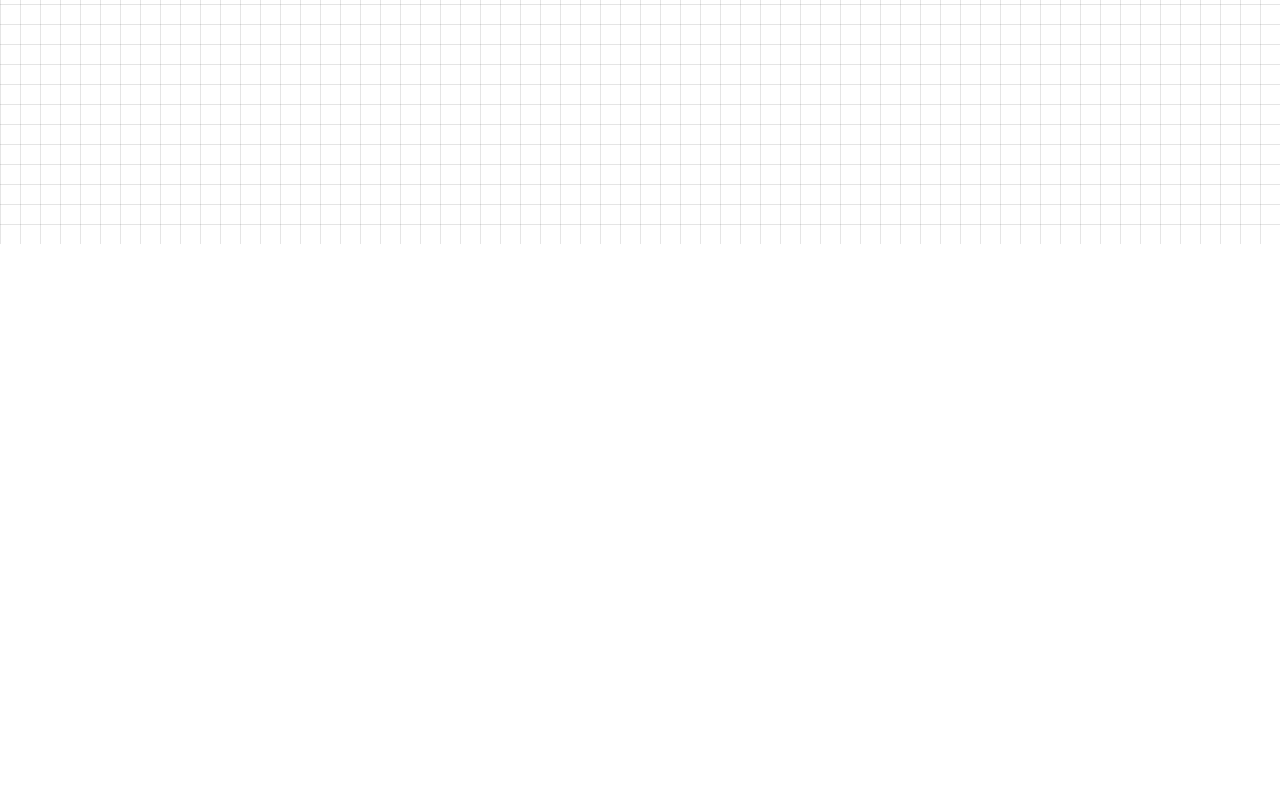
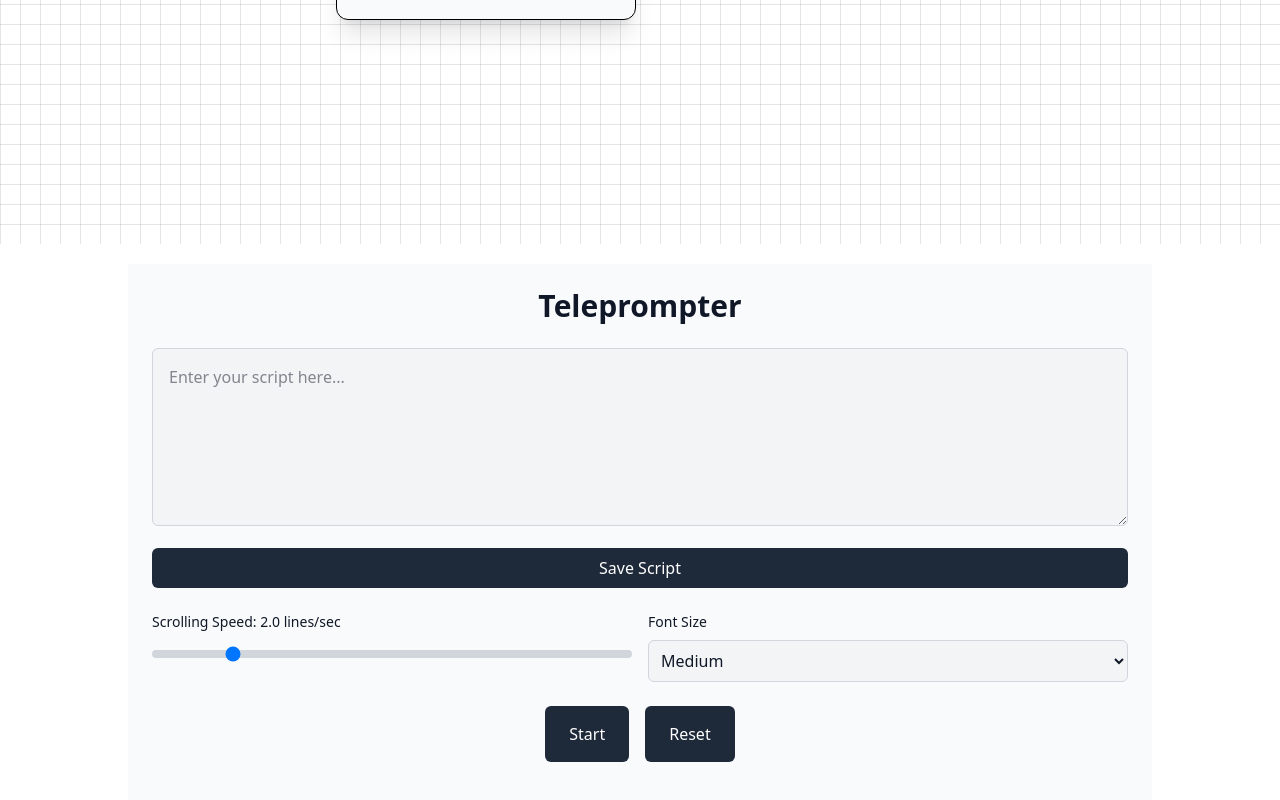
Before and after one commit to crucie/kshimate.me, a React (Vite) app: page / in a window 1280 px wide. Shown: the part 556-1356 px from the top of the page. Before the commit the page ends 950 px from the top, so only its background shows below. Built offline with nearby package versions, Linux system fonts and the light colour scheme.

Commit message:
added a new Scrap-Teleprompter

```diff
--- a/package.json
+++ b/package.json
@@ -18,6 +18,7 @@
     "react-redux": "^9.2.0",
     "react-router": "^7.6.0",
     "react-router-dom": "^7.6.0",
+    "shadcn": "^2.5.0",
     "tailwindcss": "^4.1.6"
   },
   "devDependencies": {
--- /dev/null
+++ b/src/Components/Cards/Card.jsx
@@ -0,0 +1,11 @@
+import React from 'react'
+
+function Card() {
+  return (
+    <div className='w-full h-full'>
+
+    </div>
+  )
+}
+
+export default Card
--- a/src/Components/Cards/UserCard.jsx
+++ b/src/Components/Cards/UserCard.jsx
@@ -5,7 +5,7 @@ const UserCard = ({Title, Description, Image, Tags}) => {
 
 
   return (
-    <div className='flex flex-col p-4 items-center w-[300px] rounded-xl h-full aspect-[3/4] border-1 shadow-md transition-300 bg-gray-50 hover:scale-102 m-4'>
+    <div className='flex flex-col p-4 items-center w-[300px] rounded-xl h-full aspect-[3/4] border-1 shadow-xl transition-300 bg-gray-50 hover:scale-102 m-4'>
         <div className='h-2/3 w-full bg-gray-50 border-2 border-dashed my-2'>
           {Image && <img src={Image} alt={Title} className='h-full w-full object-cover rounded-md'/>}
         </div>
--- a/src/Components/Quirky/Draggable.jsx
+++ b/src/Components/Quirky/Draggable.jsx
@@ -5,6 +5,7 @@ export default function Draggable({
   allowDragOnlyWhenScrolled = false,
   initialPosition = null,
   dragHandleClassName = null,
+  posX = 0 , posY = 0
 }) {
   // Container reference to track the element
   const containerRef = useRef(null);
@@ -13,7 +14,7 @@ export default function Draggable({
   const [dragging, setDragging] = useState(false);
 
   // Position state - only updated when drag ends for smoother operation
-  const [position, setPosition] = useState({ x: 0, y: 0 });
+  const [position, setPosition] = useState({ x : posX, y : posY });
 
   // Use refs for real-time position tracking during drag
   const currentPosition = useRef({ x: 0, y: 0 });
--- a/src/Pages/Home/Home.jsx
+++ b/src/Pages/Home/Home.jsx
@@ -3,19 +3,28 @@ import Header from '../../Components/Header/Header'
 import UserCard from '../../Components/Cards/UserCard'
 import Draggable from '../../Components/Quirky/Draggable'
 import Nav from '../../Components/Navigation/Nav'
+import Card from '../../Components/Cards/Card'
+import WebPrompter from '../Projects/Scraps/DoNothing/Teleprompter/WebPrompter'
 
 function Home() {
+  const posX = window.innerWidth/4
+  const posY = window.innerWidth/8
+
   return (
     <div className='w-full flex justify-center'>
-      <Draggable>
+      <Draggable posX={posX} posY={posY}>
           <UserCard
             Title="AMAY MISHRA"
             Description="A silly guy on screen. Try dragging this card >.<"
             Image="https://res.cloudinary.com/dewuod6wo/image/upload/v1747423300/imposter_1_ueyksb.png"
           />
+      </Draggable>
+      <Draggable posX={posX+500} posY={posY+200}>
 
       </Draggable>
-
+      <div className=' w-full mt-200'>
+          <WebPrompter/>
+      </div>
     </div>
   )
 }
--- /dev/null
+++ b/src/Pages/Projects/Scraps/DoNothing/Teleprompter/WebPrompter.jsx
@@ -0,0 +1,185 @@
+import { useState, useEffect, useRef } from 'react';
+
+export default function Teleprompter() {
+  // Theme toggle
+  const [darkMode, setDarkMode] = useState(false);
+  const [text, setText] = useState('');
+  const [savedText, setSavedText] = useState('');
+  const [isPlaying, setIsPlaying] = useState(false);
+  const [speed, setSpeed] = useState(2); // Words per second
+  const [position, setPosition] = useState(0);
+  const [fontSize, setFontSize] = useState('text-2xl');
+  const prompterRef = useRef(null);
+  const containerRef = useRef(null);
+
+  // Handle text change in the textarea
+  const handleTextChange = (e) => {
+    setText(e.target.value);
+  };
+
+  // Save the text to be displayed in the teleprompter
+  const handleSave = () => {
+    setSavedText(text);
+    setPosition(0);
+  };
+
+  // Toggle play/pause state
+  const togglePlay = () => {
+    setIsPlaying(!isPlaying);
+  };
+
+  // Reset position to the top
+  const handleReset = () => {
+    setPosition(0);
+    setIsPlaying(false);
+  };
+
+  // Handle font size change
+  const handleFontSizeChange = (e) => {
+    setFontSize(e.target.value);
+  };
+
+  // Handle speed change
+  const handleSpeedChange = (e) => {
+    setSpeed(parseFloat(e.target.value));
+  };
+
+  // Auto-scroll effect when playing
+  useEffect(() => {
+    let animationId;
+
+    if (isPlaying && prompterRef.current && containerRef.current) {
+      const animate = () => {
+        setPosition(prev => {
+          const newPosition = prev + speed * 0.05;
+
+          // Stop at the end
+          if (prompterRef.current &&
+              newPosition > prompterRef.current.scrollHeight - containerRef.current.clientHeight) {
+            setIsPlaying(false);
+            return prev;
+          }
+
+          return newPosition;
+        });
+
+        animationId = requestAnimationFrame(animate);
+      };
+
+      animationId = requestAnimationFrame(animate);
+    }
+
+    return () => {
+      if (animationId) {
+        cancelAnimationFrame(animationId);
+      }
+    };
+  }, [isPlaying, speed]);
+
+  // Update scroll position
+  useEffect(() => {
+    if (containerRef.current) {
+      containerRef.current.scrollTop = position;
+    }
+  }, [position]);
+
+  // Font size options
+  const fontSizeOptions = [
+    { value: 'text-lg', label: 'Small' },
+    { value: 'text-2xl', label: 'Medium' },
+    { value: 'text-4xl', label: 'Large' },
+    { value: 'text-6xl', label: 'Extra Large' },
+  ];
+
+  return (
+    <div className="flex flex-col gap-6 w-full max-w-5xl mx-auto p-6 bg-gray-50 text-gray-900 dark:bg-gray-900 dark:text-gray-100 min-h-screen">
+      <h1 className="text-3xl font-bold text-center">Teleprompter</h1>
+
+      {/* Text Input Section */}
+      <div className="space-y-4">
+        <textarea
+          value={text}
+          onChange={handleTextChange}
+          placeholder="Enter your script here..."
+          className="min-h-32 w-full p-4 bg-gray-100 dark:bg-gray-800 rounded-md border border-gray-300 dark:border-gray-700 resize-y"
+          rows={6}
+        />
+        <button
+          onClick={handleSave}
+          className="w-full py-2 bg-gray-800 text-white hover:bg-gray-700 dark:bg-gray-700 dark:hover:bg-gray-600 rounded-md font-medium transition-colors"
+        >
+          Save Script
+        </button>
+      </div>
+
+      {/* Controls Section */}
+      <div className="grid grid-cols-1 md:grid-cols-2 gap-4">
+        <div className="space-y-2">
+          <p className="text-sm font-medium">Scrolling Speed: {speed.toFixed(1)} lines/sec</p>
+          <input
+            type="range"
+            value={speed}
+            min={0.5}
+            max={10}
+            step={0.1}
+            onChange={handleSpeedChange}
+            className="w-full h-2 bg-gray-300 dark:bg-gray-700 rounded-lg appearance-none cursor-pointer"
+          />
+        </div>
+
+        <div className="space-y-2">
+          <p className="text-sm font-medium">Font Size</p>
+          <select
+            value={fontSize}
+            onChange={handleFontSizeChange}
+            className="w-full p-2 bg-gray-100 dark:bg-gray-800 border border-gray-300 dark:border-gray-700 rounded-md focus:outline-none focus:ring-2 focus:ring-gray-500"
+          >
+            {fontSizeOptions.map((option) => (
+              <option key={option.value} value={option.value}>
+                {option.label}
+              </option>
+            ))}
+          </select>
+        </div>
+      </div>
+
+      {/* Playback Controls */}
+      <div className="flex flex-wrap gap-4 justify-center">
+        <button
+          onClick={togglePlay}
+          className={`px-6 py-4 rounded-md text-white transition-colors ${isPlaying ? 'bg-gray-600' : 'bg-gray-800'} hover:bg-gray-700 dark:hover:bg-gray-600`}
+        >
+          {isPlaying ? 'Pause' : 'Start'}
+        </button>
+        <button
+          onClick={handleReset}
+          className="px-6 py-2 rounded-md bg-gray-800 text-white hover:bg-gray-700 dark:bg-gray-700 dark:hover:bg-gray-600 transition-colors"
+        >
+          Reset
+        </button>
+      </div>
+
+      {/* Teleprompter Display */}
+      {savedText && (
+        <div className="mt-10 relative">
+          <div
+            ref={containerRef}
+            className="w-full border-t-4 border-b-4 border-gray-800 dark:border-gray-600 h-screen overflow-hidden relative"
+          >
+            <div className="absolute inset-0 pointer-events-none bg-gradient-to-b from-gray-50 via-transparent to-gray-50 dark:from-gray-900 dark:to-gray-900 z-10" />
+
+            <div
+              ref={prompterRef}
+              className={`p-6 pt-12 pb-12 ${fontSize} font-medium text-center whitespace-pre-wrap`}
+            >
+              {savedText}
+            </div>
+          </div>
+
+          {/* Center line indicator */}
+          <div className="absolute left-0 right-0 top-1/2 transform -translate-y-1/2 border-t-2 border-red-500 pointer-events-none" />
+        </div>
+      )}
+    </div>
+  );
+}
--- /dev/null
+++ b/tailwind.config.js
@@ -0,0 +1,9 @@
+/** @type {import('tailwindcss').Config} */
+module.exports = {
+  darkMode: ["class"],
+  content: [
+    './src/**/*.{js,jsx,ts,tsx}',
+    './components/**/*.{js,jsx,ts,tsx}'
+  ],
+  // ...rest of your config
+}
```
Also changed, not shown: src/Components/Navigation/Nav.jsx (line endings or trailing spaces), 1 other file (tests, documents, lock files or other folders).
